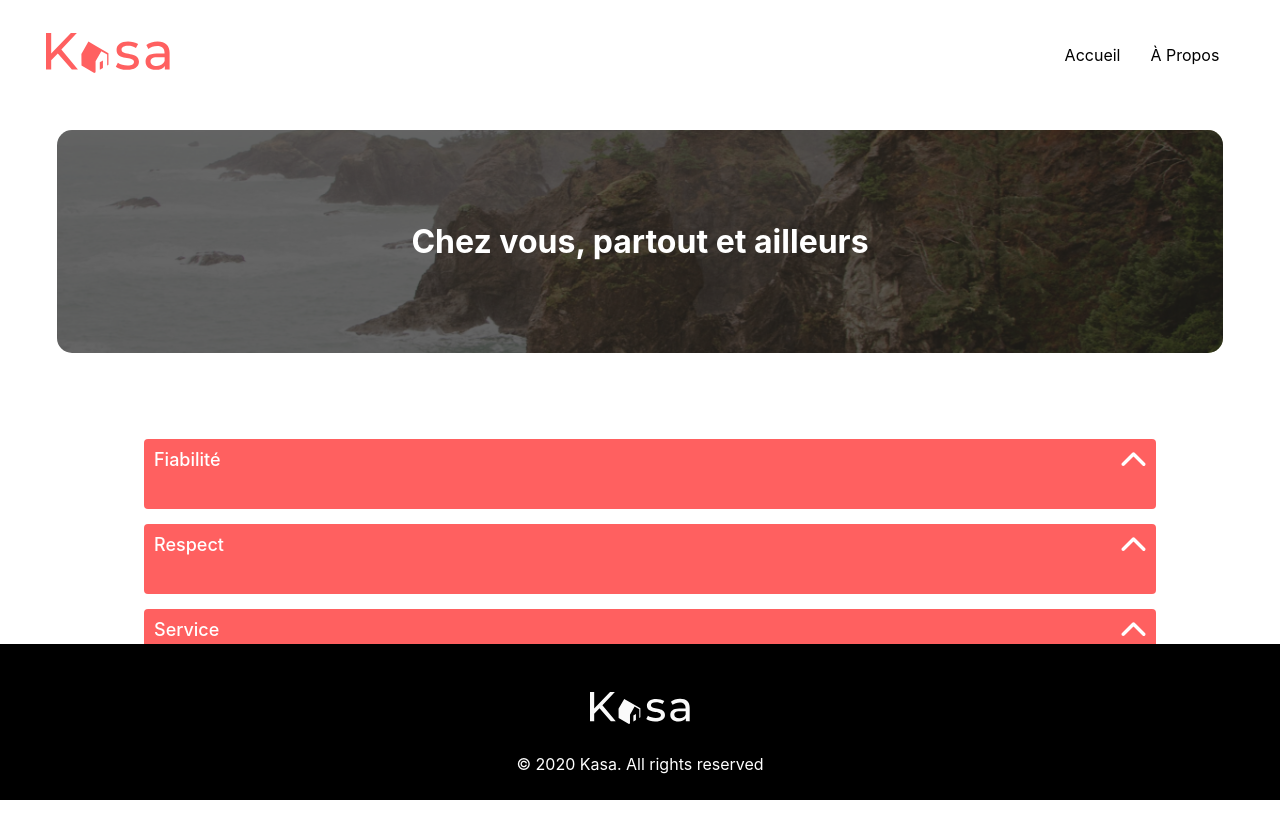
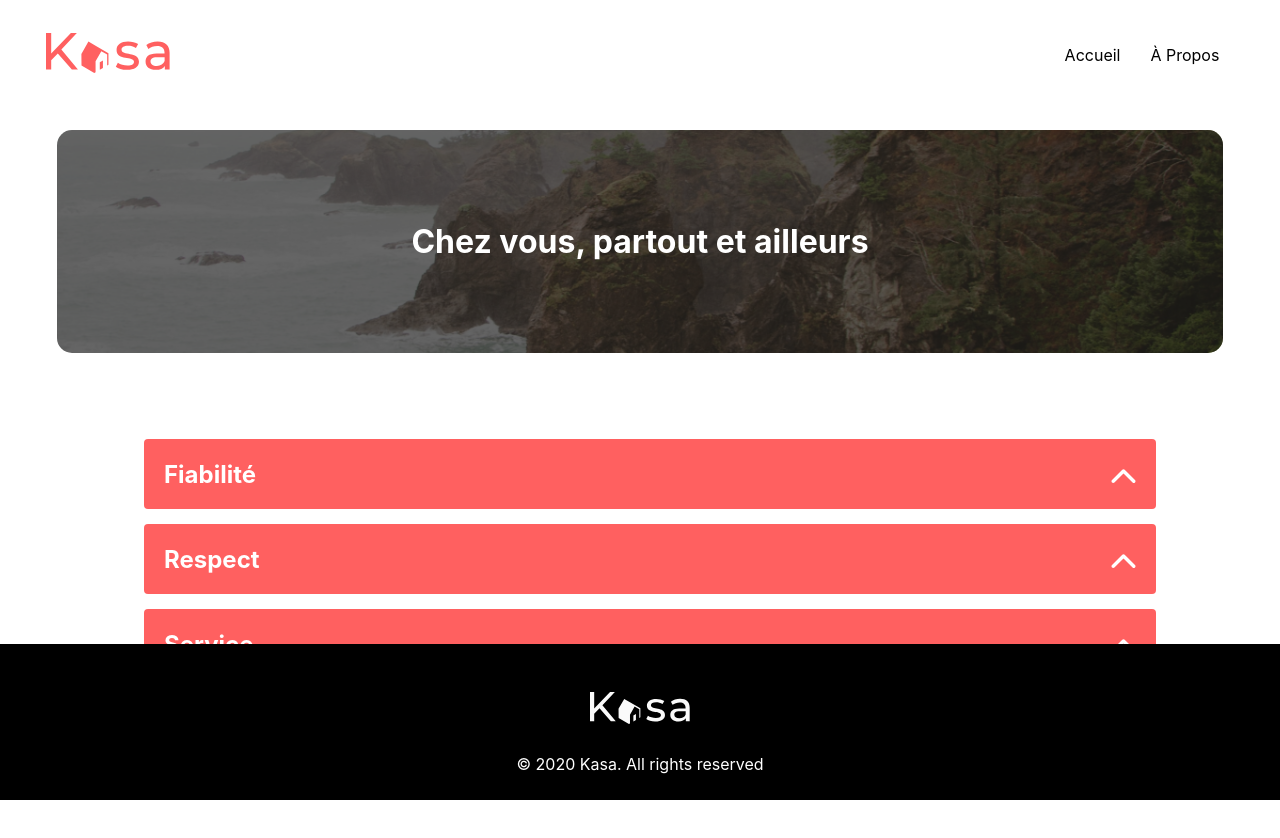
Before and after one commit to PPlonq/AntoineBala_8_16052024c, a React (Create React App) app in the folder kasa/: page /about in a window 1280 px wide. Shown: the top 838 px of the page. Built offline with nearby package versions, Linux system fonts and the light colour scheme.

Commit message:
dropdowns-style

```diff
--- a/kasa/src/components/dropdown/Dropdown.css
+++ b/kasa/src/components/dropdown/Dropdown.css
@@ -12,6 +12,7 @@
     background: var(--redColor);
     display: flex;
     justify-content: space-between;
+    align-items: center;
     padding: 10px;
     width: 100%;
     height: 50px;
@@ -34,6 +35,7 @@
 }
 
 .dropdown-header span {
-    font-weight: 500;
-    font-size: 18px;
+    font-weight: 700;
+    font-size: 24px;
+    margin: 0 10px;
 }
```
